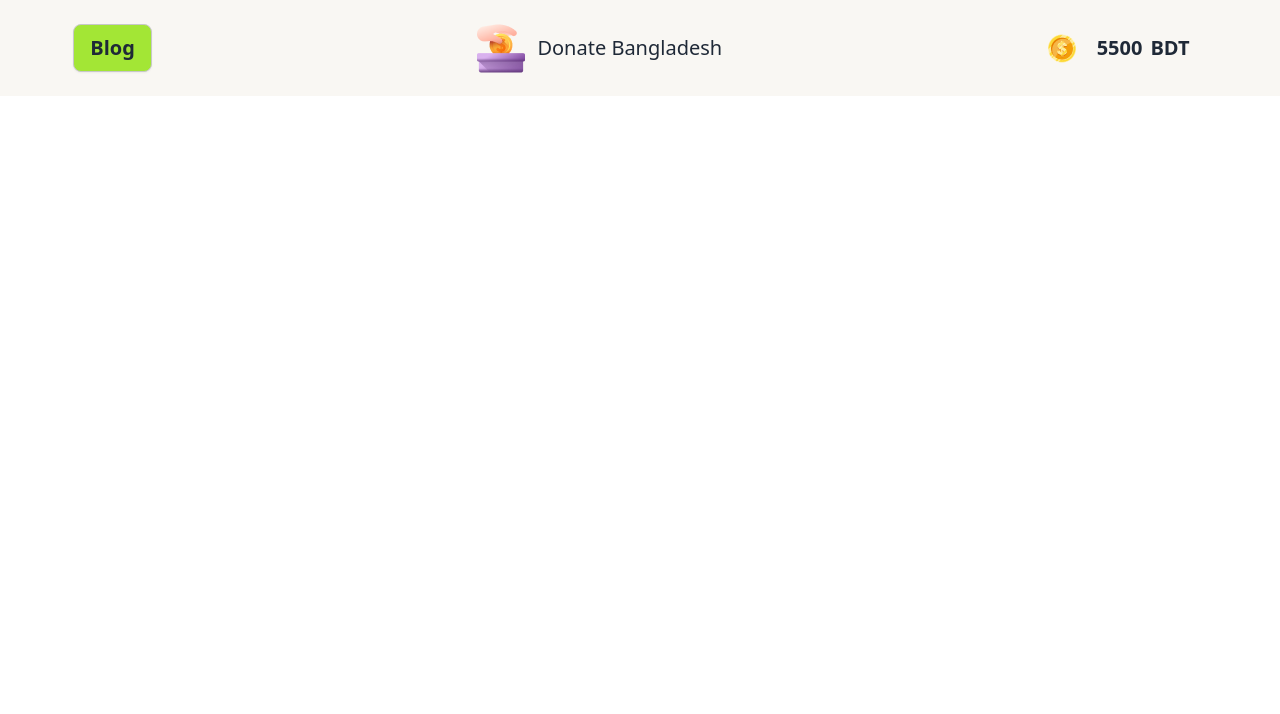
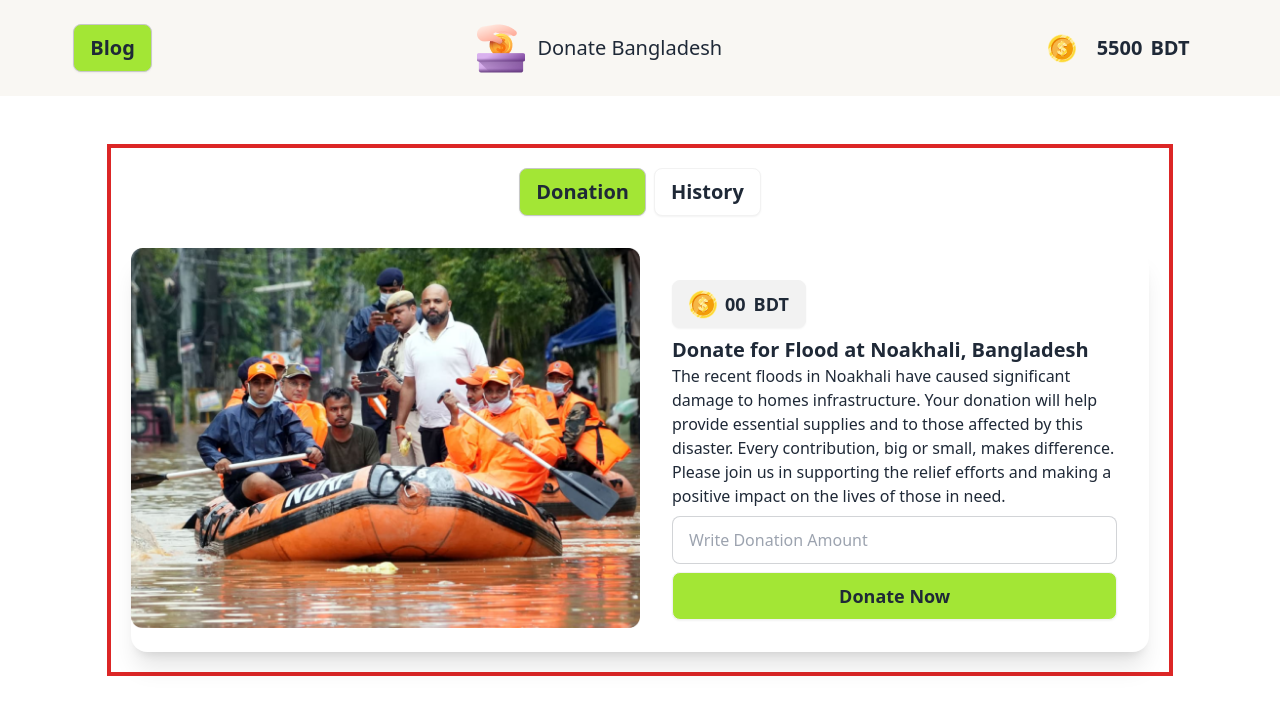
Before and after one commit to mahmodulhassan37/Donation_Feature_Assignment5, a plain HTML site: page index.html in a window 1280 px wide. Drawn offline with nearby package versions, Linux system fonts and the light colour scheme; files whose address does not match are found by name.

Commit message:
Donation card button and form created

```diff
--- a/index.html
+++ b/index.html
@@ -13,8 +13,8 @@
 </head>
 <body>
     <!-- Header start Here -->
-    <header class= "bg-[#f9f7f3]">
-        <div class="navbar h-24 p-5 w-11/12 mx-auto flex justify-between space-x-5 ">
+    <header class= "bg-[#f9f7f3] w-12/12">
+        <div class="navbar h-24 p-5 w-11/12 mx-auto flex justify-between ">
             <!-- Navigation left size button start here -->
             <div>
                 <button class="btn btn-active bg-lime-400 font-extrabold text-xl ">Blog</button>
@@ -38,8 +38,47 @@
     </header>
     <!-- Header End Here -->
 
+
     <!-- Main start Herer -->
-    <main>
+    <main class="w-10/12 justify-center my-12 p-5 mx-auto bg-white border-4 border-red-600">
+        <div class="flex justify-center gap-2 mb-8">
+            <div>
+                <button class="btn btn-active bg-lime-400 font-extrabold text-xl ">Donation</button>
+            </div>
+            <div>
+                <button class="btn bg-white font-extrabold text-xl ">History</button>
+            </div>
+         </div>
+
+         <!-- Donnation card for Noakhali -->
+          <div>
+            <!-- left size image of noakhali -->
+            <div class="card card-side max-md:flex-col bg-base-100 shadow-xl">
+                <div class="md:w-6/12">
+                    <figure class="max-md:w-full">
+                        <img
+                          src="./assets/noakhali.png"
+                          alt="Donation_Noakhali" />
+                      </figure>
+                </div>
+                <!-- Right side of noakhali content  -->
+                <div class="card-body w-6/12 flex-col justify-between max-md:w-full">
+                    <div class="card-actions flex items-center justify-start">
+                        <button class="btn  p-4 font-bold text-lg items-center content-center w-18"><img src="./assets/coin.png" alt=""><span>00</span>BDT</button>
+                      </div>
+
+                  <div>
+                    <h2 class="card-title">Donate for Flood at Noakhali, Bangladesh</h2>
+                  <p class="items-center font-normal"> The recent floods in Noakhali have caused significant damage to homes  infrastructure. Your donation will help provide essential supplies and  to those affected by this disaster. Every contribution, big or small, makes  difference. Please join us in supporting the relief efforts and making a positive impact on the lives of those in need.</p>
+                  </div>
+                  <!-- Noakhali donate amount and button -->
+                  <div class="card-actions justify-center">
+                    <input type="text" placeholder="Write Donation Amount" class="input input-bordered w-full" />
+                    <button class="btn bg-lime-400 p-4 font-bold text-lg content-center w-full">Donate Now</button>
+                  </div>
+                </div>
+              </div>
+          </div>
 
     </main>
     <!-- Main Ende Here -->
```
